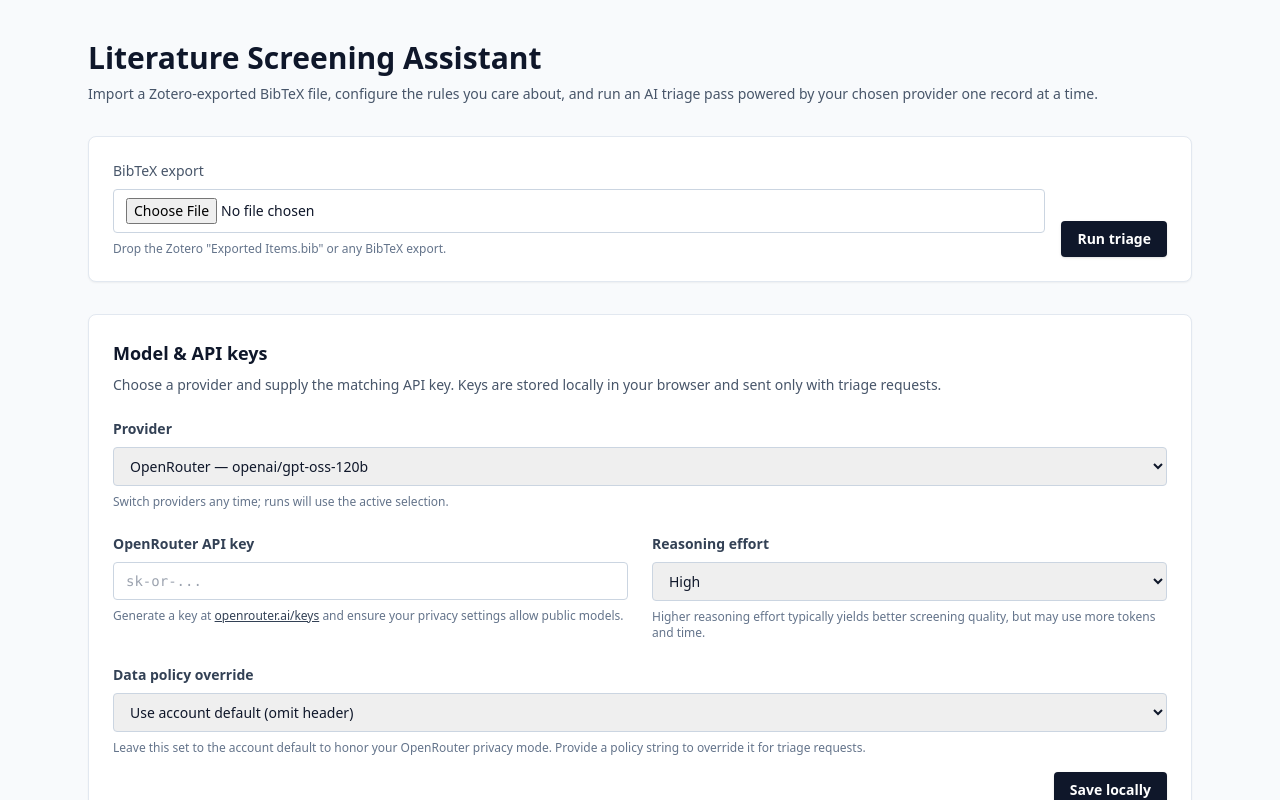
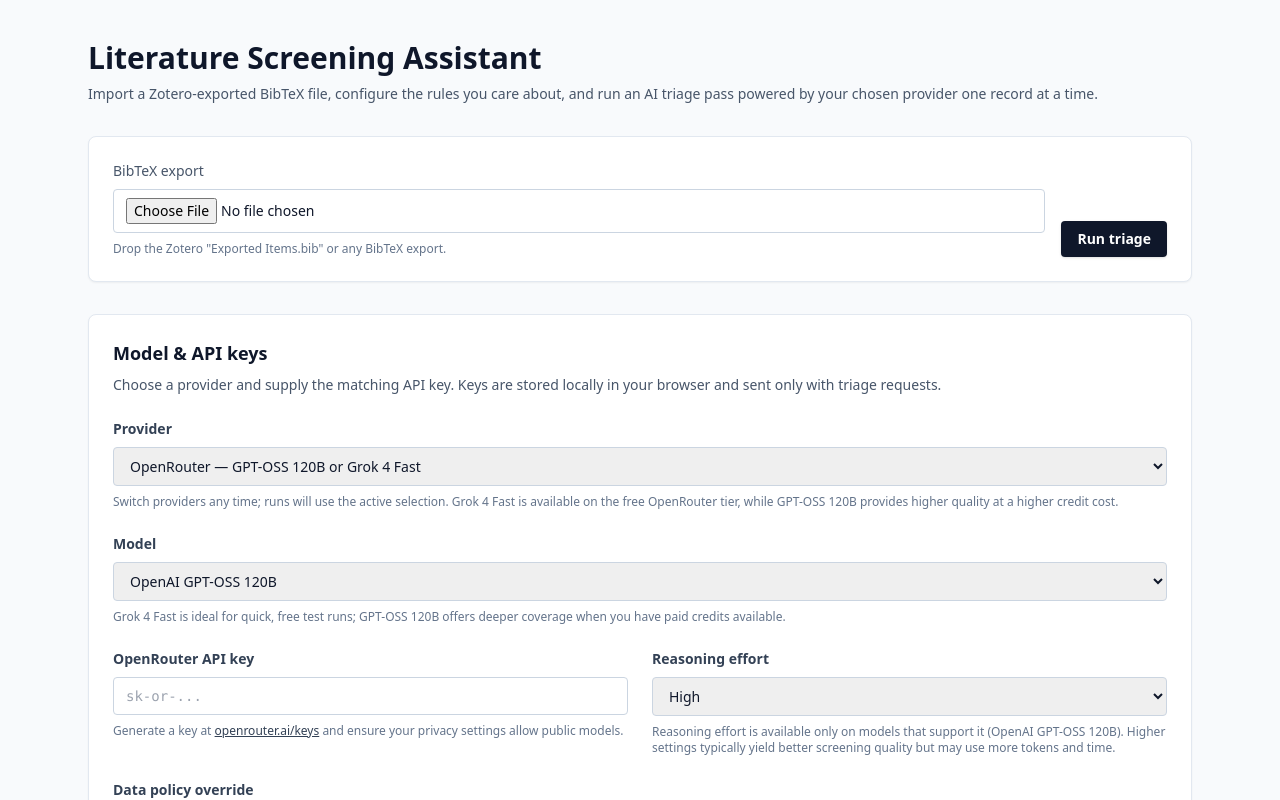
Before and after one commit to hubeiqiao/Literature-screening, a Next.js app: page / in a window 1280 px wide. Shown: the top 800 px of the page. Built offline with nearby package versions, Linux system fonts and the light colour scheme.

Commit message:
fix: correct grok 4 fast model id

```diff
--- a/app/api/triage/route.ts
+++ b/app/api/triage/route.ts
@@ -2,6 +2,7 @@ import { NextResponse } from 'next/server';
 import { z } from 'zod';
 import { buildCriteriaFromText } from '@/lib/criteria';
 import { triageRecord } from '@/lib/triage';
+import { DEFAULT_OPENROUTER_MODEL, findOpenRouterModel, type OpenRouterModel } from '@/lib/openrouter';
 import type { CriteriaTextInput } from '@/lib/criteria';
 import type { ScreeningCriteria, TriageDecision } from '@/lib/types';
 
@@ -34,12 +35,33 @@ const instructionsSchema = z.object({
 
 const providerSchema = z.enum(['openrouter', 'gemini']);
 
-const requestSchema = z.object({
+const requestSchema = z
+  .object({
     entry: entrySchema,
     instructions: instructionsSchema,
     heuristics: criteriaSchema.optional(),
     provider: providerSchema,
     reasoning: z.enum(['none', 'low', 'medium', 'high']).optional(),
+    model: z.string().min(1).optional(),
+  })
+  .superRefine((value, ctx) => {
+    if (value.provider === 'openrouter') {
+      if (!value.model) {
+        ctx.addIssue({
+          code: z.ZodIssueCode.custom,
+          message: 'OpenRouter model is required.',
+          path: ['model'],
+        });
+        return;
+      }
+      if (!findOpenRouterModel(value.model)) {
+        ctx.addIssue({
+          code: z.ZodIssueCode.custom,
+          message: 'Unsupported OpenRouter model.',
+          path: ['model'],
+        });
+      }
+    }
   });
 
 const MAX_ATTEMPTS = 2;
@@ -51,7 +73,18 @@ export const runtime = 'nodejs';
 export async function POST(request: Request) {
   try {
     const json = await request.json();
-    const { entry, instructions, heuristics, provider, reasoning } = requestSchema.parse(json);
+    const { entry, instructions, heuristics, provider, reasoning, model } = requestSchema.parse(json);
+
+    const resolvedOpenRouterModel: OpenRouterModel | null =
+      provider === 'openrouter'
+        ? findOpenRouterModel(model ?? DEFAULT_OPENROUTER_MODEL.value) ?? DEFAULT_OPENROUTER_MODEL
+        : null;
+    const effectiveReasoning: ReasoningEffort | undefined =
+      provider === 'openrouter'
+        ? resolvedOpenRouterModel && resolvedOpenRouterModel.supportsReasoning
+          ? reasoning ?? 'high'
+          : 'none'
+        : undefined;
 
     const key = resolveApiKey(request, provider);
     if (!key) {
@@ -75,7 +108,8 @@ export async function POST(request: Request) {
             deterministic,
             key,
             dataPolicy,
-            effort: reasoning ?? 'high',
+            effort: effectiveReasoning ?? 'high',
+            model: (resolvedOpenRouterModel ?? DEFAULT_OPENROUTER_MODEL).value,
           })
         : await runGeminiPass({ entry, instructions: instructions as CriteriaTextInput, deterministic, key });
 
@@ -83,7 +117,7 @@ export async function POST(request: Request) {
       return NextResponse.json({ decision: result.decision, warning: result.warning });
     }
 
-    const fallback = buildFallbackDecision(entry, deterministic, result.warning, provider);
+    const fallback = buildFallbackDecision(entry, deterministic, result.warning, provider, resolvedOpenRouterModel ?? undefined);
     return NextResponse.json({ decision: fallback, warning: result.warning });
   } catch (error) {
     if (error instanceof z.ZodError) {
@@ -108,6 +142,7 @@ async function runOpenRouterPass({
   key,
   dataPolicy,
   effort,
+  model,
 }: {
   entry: z.infer<typeof entrySchema>;
   instructions: CriteriaTextInput;
@@ -115,12 +150,13 @@ async function runOpenRouterPass({
   key: string;
   dataPolicy?: string;
   effort: ReasoningEffort;
+  model: string;
 }): Promise<{ decision: TriageDecision | null; warning?: string }> {
   let lastError: string | undefined;
 
   for (let attempt = 1; attempt <= MAX_ATTEMPTS; attempt += 1) {
     try {
-      const payload = buildOpenRouterPayload(entry, instructions, deterministic, effort);
+      const payload = buildOpenRouterPayload(entry, instructions, deterministic, effort, model);
       const headers: Record<string, string> = {
         'Content-Type': 'application/json',
         Authorization: `Bearer ${key}`,
@@ -159,7 +195,7 @@ async function runOpenRouterPass({
         continue;
       }
 
-      const decision = buildDecision(entry, deterministic, parsed, 'openai/gpt-oss-120b');
+      const decision = buildDecision(entry, deterministic, parsed, model);
       return { decision };
     } catch (err) {
       lastError = err instanceof Error ? err.message : 'Unknown OpenRouter error.';
@@ -244,6 +280,7 @@ function buildOpenRouterPayload(
   instructions: CriteriaTextInput,
   deterministic: ReturnType<typeof triageRecord>,
   effort: ReasoningEffort,
+  model: string,
 ) {
   const userPrompt = buildUserPrompt(entry, instructions, deterministic, 12000);
 
@@ -260,7 +297,7 @@ function buildOpenRouterPayload(
   ];
 
   const request: OpenRouterRequest = {
-    model: 'openai/gpt-oss-120b',
+    model,
     messages,
     max_tokens: 4096,
     temperature: 0,
@@ -380,8 +417,12 @@ function buildFallbackDecision(
   deterministic: ReturnType<typeof triageRecord>,
   warning: string | undefined,
   provider: Provider,
+  openRouterModel?: OpenRouterModel,
 ): TriageDecision {
-  const providerLabel = provider === 'gemini' ? 'Gemini 2.5 Pro' : 'OpenRouter GPT-OSS-120B';
+  const providerLabel =
+    provider === 'gemini'
+      ? 'Gemini 2.5 Pro'
+      : `OpenRouter — ${openRouterModel?.label ?? openRouterModel?.value ?? 'selected model'}`;
   return {
     key: entry.key,
     type: entry.type,
--- a/app/page.tsx
+++ b/app/page.tsx
@@ -1,6 +1,6 @@
 'use client';
 
-import { useState } from 'react';
+import { useEffect, useState } from 'react';
 import { FileUploader } from '@/components/FileUploader';
 import { SummaryCards } from '@/components/SummaryCards';
 import { DecisionTable } from '@/components/DecisionTable';
@@ -12,6 +12,7 @@ import { parseBibtex } from '@/lib/bibtexParser';
 import { buildCriteriaFromText, getDefaultCriteriaText } from '@/lib/criteria';
 import { summarizeDecisions } from '@/lib/triage';
 import type { BibEntry, TriageDecision, TriageSummary } from '@/lib/types';
+import { DEFAULT_OPENROUTER_MODEL, findOpenRouterModel, openRouterSupportsReasoning } from '@/lib/openrouter';
 
 export default function HomePage() {
   const [isLoading, setIsLoading] = useState(false);
@@ -24,6 +25,7 @@ export default function HomePage() {
   const [criteriaError, setCriteriaError] = useState<string | null>(null);
   const [isTriageRunning, setIsTriageRunning] = useState(false);
   const [provider, setProvider] = useState<Provider>('openrouter');
+  const [openRouterModel, setOpenRouterModel] = useState(DEFAULT_OPENROUTER_MODEL.value);
   const [openRouterKey, setOpenRouterKey] = useState('');
   const [openRouterDataPolicy, setOpenRouterDataPolicy] = useState('');
   const [geminiKey, setGeminiKey] = useState('');
@@ -36,6 +38,19 @@ export default function HomePage() {
       status: 'idle',
     },
   );
+
+  useEffect(() => {
+    if (provider !== 'openrouter') {
+      return;
+    }
+    if (!findOpenRouterModel(openRouterModel)) {
+      setOpenRouterModel(DEFAULT_OPENROUTER_MODEL.value);
+      return;
+    }
+    if (!openRouterSupportsReasoning(openRouterModel) && reasoningEffort !== 'none') {
+      setReasoningEffort('none');
+    }
+  }, [provider, openRouterModel, reasoningEffort, setOpenRouterModel, setReasoningEffort]);
 
   const handleUpload = async (file: File) => {
     if (isTriageRunning) {
@@ -137,6 +152,7 @@ export default function HomePage() {
             heuristics,
             provider,
             reasoning: provider === 'openrouter' ? reasoningEffort : undefined,
+            model: provider === 'openrouter' ? openRouterModel : undefined,
           }),
         });
 
@@ -185,6 +201,8 @@ export default function HomePage() {
       <ModelCredentialsForm
         provider={provider}
         onProviderChange={setProvider}
+        openRouterModel={openRouterModel}
+        onOpenRouterModelChange={setOpenRouterModel}
         openRouterKey={openRouterKey}
         onOpenRouterKeyChange={setOpenRouterKey}
         openRouterDataPolicy={openRouterDataPolicy}
--- a/components/ModelCredentialsForm.tsx
+++ b/components/ModelCredentialsForm.tsx
@@ -1,6 +1,12 @@
 'use client';
 
-import { useEffect, useState } from 'react';
+import { useEffect, useMemo, useState } from 'react';
+import {
+  DEFAULT_OPENROUTER_MODEL,
+  OPENROUTER_MODELS,
+  findOpenRouterModel,
+  type OpenRouterModel,
+} from '@/lib/openrouter';
 
 type Provider = 'openrouter' | 'gemini';
 type ReasoningEffort = 'none' | 'low' | 'medium' | 'high';
@@ -8,6 +14,8 @@ type ReasoningEffort = 'none' | 'low' | 'medium' | 'high';
 interface ModelCredentialsFormProps {
   provider: Provider;
   onProviderChange: (provider: Provider) => void;
+  openRouterModel: string;
+  onOpenRouterModelChange: (value: string) => void;
   openRouterKey: string;
   onOpenRouterKeyChange: (value: string) => void;
   openRouterDataPolicy: string;
@@ -21,6 +29,7 @@ interface ModelCredentialsFormProps {
 
 const STORAGE_KEYS = {
   openRouter: 'literature-screening:openrouter-key',
+  openRouterModel: 'literature-screening:openrouter-model',
   openRouterPolicy: 'literature-screening:openrouter-data-policy',
   gemini: 'literature-screening:gemini-key',
   reasoning: 'literature-screening:openrouter-reasoning',
@@ -29,6 +38,8 @@ const STORAGE_KEYS = {
 export function ModelCredentialsForm({
   provider,
   onProviderChange,
+  openRouterModel,
+  onOpenRouterModelChange,
   openRouterKey,
   onOpenRouterKeyChange,
   openRouterDataPolicy,
@@ -58,12 +69,19 @@ export function ModelCredentialsForm({
       return;
     }
     const storedOpenRouter = window.localStorage.getItem(STORAGE_KEYS.openRouter);
+    const storedModel = window.localStorage.getItem(STORAGE_KEYS.openRouterModel);
     const storedOpenRouterPolicy = window.localStorage.getItem(STORAGE_KEYS.openRouterPolicy);
     const storedGemini = window.localStorage.getItem(STORAGE_KEYS.gemini);
     const storedReasoning = window.localStorage.getItem(STORAGE_KEYS.reasoning) as ReasoningEffort | null;
 
     if (storedOpenRouter) {
       onOpenRouterKeyChange(storedOpenRouter);
+    }
+    if (storedModel) {
+      const resolvedModel = findOpenRouterModel(storedModel)?.value;
+      if (resolvedModel) {
+        onOpenRouterModelChange(resolvedModel);
+      }
     }
     if (storedOpenRouterPolicy) {
       onOpenRouterDataPolicyChange(storedOpenRouterPolicy);
@@ -104,12 +122,35 @@ export function ModelCredentialsForm({
       return;
     }
     window.localStorage.setItem(STORAGE_KEYS.openRouter, openRouterKey.trim());
+    window.localStorage.setItem(STORAGE_KEYS.openRouterModel, openRouterModel);
     window.localStorage.setItem(STORAGE_KEYS.openRouterPolicy, openRouterDataPolicy.trim());
     window.localStorage.setItem(STORAGE_KEYS.gemini, geminiKey.trim());
     window.localStorage.setItem(STORAGE_KEYS.reasoning, reasoningEffort);
     setStatus('saved');
     setTimeout(() => setStatus('idle'), 2000);
   };
+
+  const selectedOpenRouterModel: OpenRouterModel =
+    findOpenRouterModel(openRouterModel) ?? DEFAULT_OPENROUTER_MODEL;
+
+  useEffect(() => {
+    if (!findOpenRouterModel(openRouterModel)) {
+      onOpenRouterModelChange(DEFAULT_OPENROUTER_MODEL.value);
+    }
+  }, [openRouterModel, onOpenRouterModelChange]);
+
+  const reasoningEnabled = selectedOpenRouterModel.supportsReasoning;
+
+  useEffect(() => {
+    if (!reasoningEnabled && reasoningEffort !== 'none') {
+      onReasoningEffortChange('none');
+    }
+  }, [reasoningEnabled, reasoningEffort, onReasoningEffortChange]);
+
+  const reasoningEnabledLabels = useMemo(
+    () => OPENROUTER_MODELS.filter((model) => model.supportsReasoning).map((model) => model.label),
+    [],
+  );
 
   const handlePolicySelectionChange = (value: 'account' | 'permissive' | 'custom') => {
     setPolicyOption(value);
@@ -144,16 +185,36 @@ export function ModelCredentialsForm({
             disabled={disabled}
             className="mt-2 w-full rounded border border-slate-300 px-3 py-2 text-sm"
           >
-            <option value="openrouter">OpenRouter — openai/gpt-oss-120b</option>
+            <option value="openrouter">OpenRouter — GPT-OSS 120B or Grok 4 Fast</option>
             <option value="gemini">Google — Gemini 2.5 Pro</option>
           </select>
           <p className="mt-2 text-xs text-slate-500">
-            Switch providers any time; runs will use the active selection.
+            Switch providers any time; runs will use the active selection. Grok 4 Fast is available on the free OpenRouter tier,
+            while GPT-OSS 120B provides higher quality at a higher credit cost.
           </p>
         </div>
 
         {provider === 'openrouter' ? (
           <div className="grid gap-6 md:grid-cols-2">
+            <div className="md:col-span-2">
+              <label className="block text-sm font-semibold text-slate-700">Model</label>
+              <select
+                value={selectedOpenRouterModel.value}
+                onChange={(event) => onOpenRouterModelChange(event.target.value)}
+                disabled={disabled}
+                className="mt-2 w-full rounded border border-slate-300 px-3 py-2 text-sm"
+              >
+                {OPENROUTER_MODELS.map((model) => (
+                  <option key={model.value} value={model.value}>
+                    {model.label}
+                  </option>
+                ))}
+              </select>
+              <p className="mt-2 text-xs text-slate-500">
+                Grok 4 Fast is ideal for quick, free test runs; GPT-OSS 120B offers deeper coverage when you have paid credits
+                available.
+              </p>
+            </div>
             <div>
               <label className="block text-sm font-semibold text-slate-700">OpenRouter API key</label>
               <input
@@ -183,7 +244,7 @@ export function ModelCredentialsForm({
               <select
                 value={reasoningEffort}
                 onChange={(event) => onReasoningEffortChange(event.target.value as ReasoningEffort)}
-                disabled={disabled}
+                disabled={disabled || !reasoningEnabled}
                 className="mt-2 w-full rounded border border-slate-300 px-3 py-2 text-sm"
               >
                 <option value="none">No reasoning</option>
@@ -192,7 +253,10 @@ export function ModelCredentialsForm({
                 <option value="high">High</option>
               </select>
               <p className="mt-2 text-xs text-slate-500">
-                Higher reasoning effort typically yields better screening quality, but may use more tokens and time.
+                Reasoning effort is available only on models that support it ({reasoningEnabledLabels.join(', ')}).
+                {reasoningEnabled
+                  ? ' Higher settings typically yield better screening quality but may use more tokens and time.'
+                  : ` ${selectedOpenRouterModel.label} runs without additional reasoning passes.`}
               </p>
             </div>
             <div className="md:col-span-2">
--- /dev/null
+++ b/lib/openrouter.ts
@@ -0,0 +1,28 @@
+export interface OpenRouterModel {
+  value: string;
+  label: string;
+  supportsReasoning: boolean;
+}
+
+export const OPENROUTER_MODELS = [
+  {
+    value: 'openai/gpt-oss-120b',
+    label: 'OpenAI GPT-OSS 120B',
+    supportsReasoning: true,
+  },
+  {
+    value: 'x-ai/grok-4-fast:free',
+    label: 'xAI Grok 4 Fast (free tier)',
+    supportsReasoning: false,
+  },
+] as const satisfies ReadonlyArray<OpenRouterModel>;
+
+export const DEFAULT_OPENROUTER_MODEL = OPENROUTER_MODELS[0];
+
+export function findOpenRouterModel(value: string | null | undefined) {
+  return OPENROUTER_MODELS.find((model) => model.value === value);
+}
+
+export function openRouterSupportsReasoning(value: string | null | undefined) {
+  return findOpenRouterModel(value)?.supportsReasoning ?? false;
+}
```
Also changed, not shown: 1 other file (tests, documents, lock files or other folders). Lines whose indentation alone changed are shown as unchanged.
